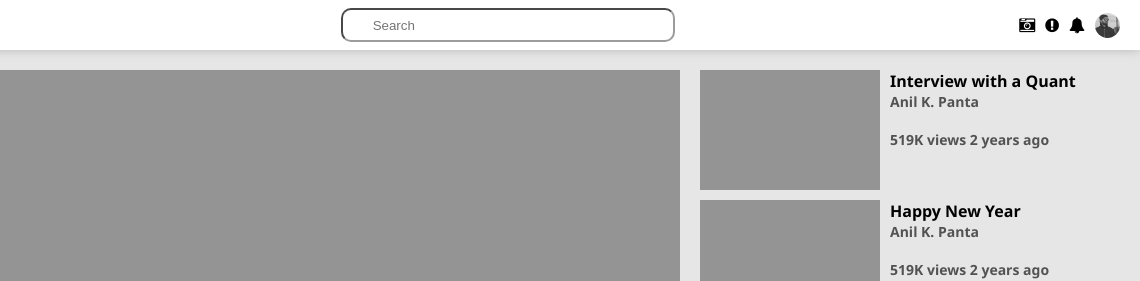
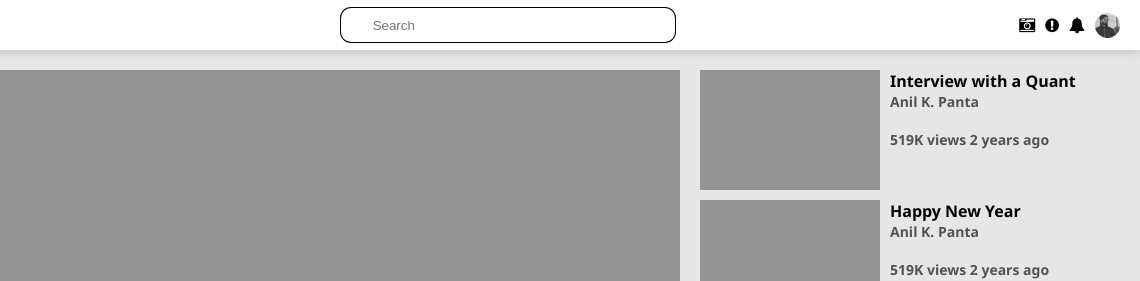
Before and after one commit to AnilK-Panta/youtube-clone, a plain HTML site: page index.html in a window 1280 px wide. Shown: the top 281 px of the page, 140-1280 px from the left. Drawn offline with Linux system fonts and the light colour scheme.

Commit message:
removing input box style

```diff
--- a/index.css
+++ b/index.css
@@ -36,7 +36,8 @@ body{
     border-radius: 10px;
     padding-left: 30px;
     border-color: transparent;
-    border-color: rgb(156, 156, 156);
+    outline: none;
+    box-shadow: 0px 0 0 1px black;
 }
 .hamburger{
     width: auto;
```
